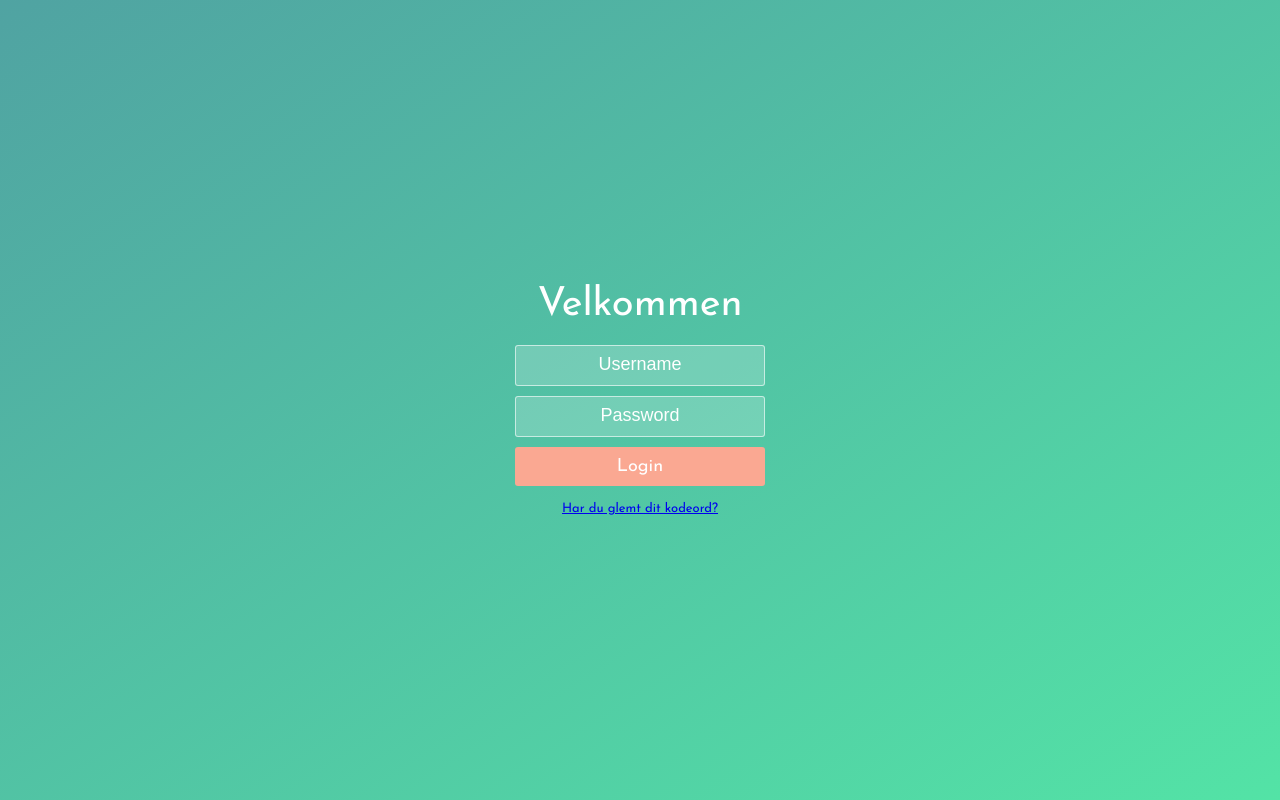
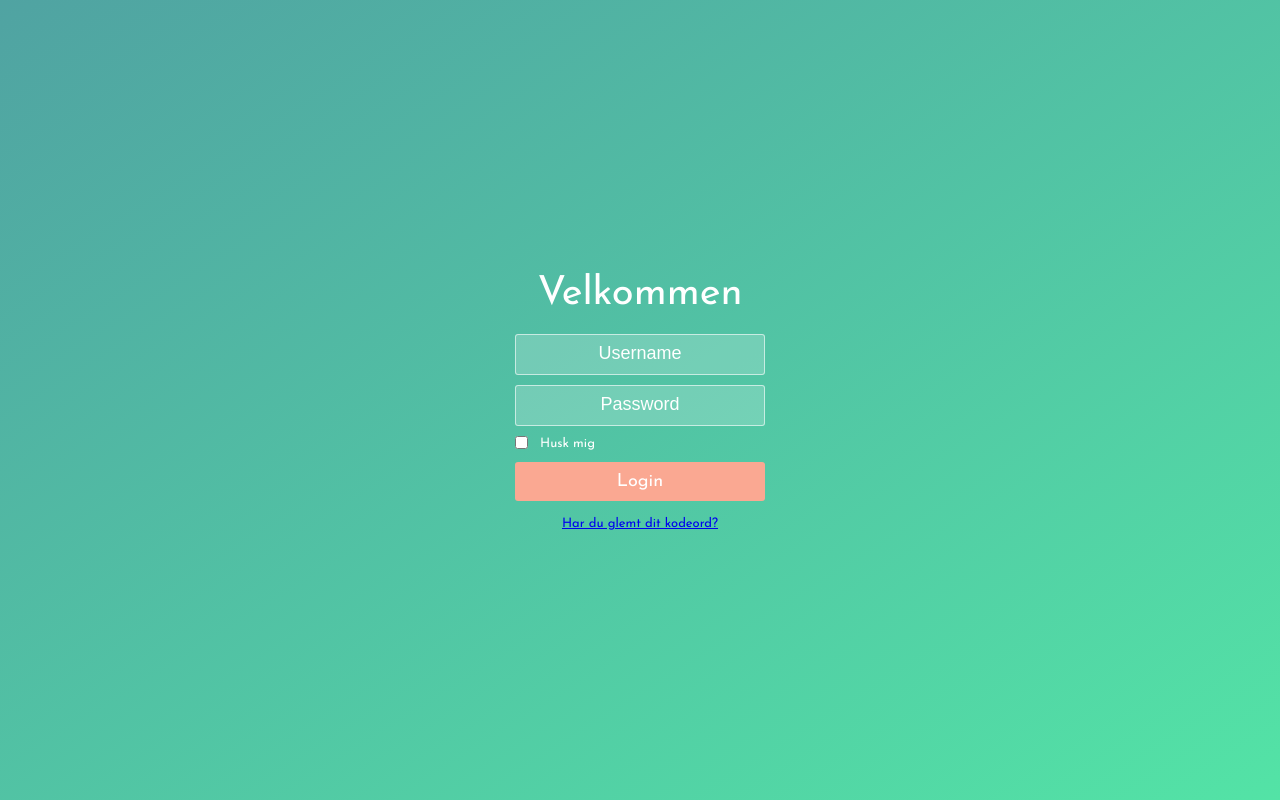
Before and after one commit to emilskovmand/Ordresystem-Relatel, a React (Create React App) app in the folder client/: page /login in a window 1280 px wide. Built offline with nearby package versions, Linux system fonts and the light colour scheme; no server answers.

Commit message:
Husk mig funktion

```diff
--- a/client/src/App.js
+++ b/client/src/App.js
@@ -18,7 +18,7 @@ function App() {
 	useEffect(() => {
 		GetUser().then(result => {
 			if (result.user !== undefined) {
-				if (auth.user === undefined) {
+				if (auth.user === null) {
 					auth.signout(() => {
 						fetch('/api/user/logout');
 					});
--- a/client/src/components/auth/login.js
+++ b/client/src/components/auth/login.js
@@ -1,4 +1,4 @@
-import { useState } from 'react';
+import { useState, useRef } from 'react';
 import { AuthLogin } from '../../services/userService'
 import { useAuth } from '../context/auth'
 import { useHistory } from 'react-router-dom'
@@ -6,6 +6,8 @@ import { useHistory } from 'react-router-dom'
 export default function LoginPage() {
     const [password, setPassword] = useState("");
     const [username, setUsername] = useState("");
+
+    const rememberMe = useRef();
 
     let history = useHistory();
     let auth = useAuth();
@@ -16,9 +18,15 @@ export default function LoginPage() {
         if (password.length > 0 && username.length > 0) {
             await AuthLogin(username, password);
 
-            auth.signin(() => {
-                history.replace(from);
-            });
+            if (rememberMe.current.checked) {
+                auth.memorySignin(() => {
+                    history.replace(from);
+                })
+            } else {
+                auth.signin(() => {
+                    history.replace(from);
+                });
+            }
         }
     }
 
@@ -29,8 +37,9 @@ export default function LoginPage() {
                     <div></div>
                     <h1>Velkommen</h1>
                     <div className="form">
-                        <input id="usernameField" type="text" maxLength={60} placeholder="Username" onChange={e => setUsername(e.target.value)} />
-                        <input id="passwordField" type="password" placeholder="Password" onChange={e => setPassword(e.target.value)} />
+                        <input id="usernameField" className="credential" type="text" maxLength={60} placeholder="Username" onChange={e => setUsername(e.target.value)} />
+                        <input id="passwordField" className="credential" type="password" placeholder="Password" onChange={e => setPassword(e.target.value)} />
+                        <input ref={input => rememberMe.current = input} type="checkbox" /> <p>Husk mig</p>
                         <button onClick={handleLogin} type="submit" id="login-button">Login</button>
                     </div>
                     <a href="/forgotpassword">
--- a/client/src/components/context/auth.js
+++ b/client/src/components/context/auth.js
@@ -41,6 +41,13 @@ function useProvideAuth() {
     const signin = cb => {
         return UserAuth.signin(() => {
             setUser(UserAuth.user);
+            if (cb) cb();
+        })
+    }
+
+    const memorySignin = cb => {
+        return UserAuth.signin(() => {
+            setUser(UserAuth.user);
             localStorage.setItem('token', JSON.stringify(UserAuth.user));
             if (cb) cb();
         })
@@ -57,7 +64,8 @@ function useProvideAuth() {
     return {
         user,
         signin,
-        signout
+        signout,
+        memorySignin
     }
 }
 
--- a/client/src/sass/index.css
+++ b/client/src/sass/index.css
@@ -643,7 +643,7 @@ body {
   position: relative;
 }
 
-#login > .form-container .form > input {
+#login > .form-container .form > input.credential {
   display: block;
   -webkit-appearance: none;
      -moz-appearance: none;
@@ -664,21 +664,38 @@ body {
   font-weight: 300;
 }
 
-#login > .form-container .form > input:hover {
+#login > .form-container .form > input.credential:hover {
   background-color: rgba(255, 255, 255, 0.6);
 }
 
-#login > .form-container .form > input:focus {
+#login > .form-container .form > input.credential:focus {
   background-color: white;
   width: 300px;
   color: #53e3a6;
 }
 
-#login > .form-container .form > input::-webkit-input-placeholder {
+#login > .form-container .form > input.credential::-webkit-input-placeholder {
   /* WebKit browsers */
   font-family: 'Source Sans Pro', sans-serif;
   color: white;
   font-weight: 300;
+}
+
+#login > .form-container .form input[type="checkbox"] {
+  margin-left: 45px;
+  padding: 20px;
+  padding-bottom: 17px;
+  float: left;
+}
+
+#login > .form-container .form > p {
+  font-size: 13px;
+  font-weight: 100;
+  color: #ffffff;
+  padding: 0px 10px;
+  margin-left: 60px;
+  margin-bottom: 10px;
+  line-height: 16px;
 }
 
 #login > .form-container .form button {
--- a/client/src/sass/pages/_login.scss
+++ b/client/src/sass/pages/_login.scss
@@ -28,7 +28,7 @@
             display: block;
             position: relative;
 
-            >input {
+            >input.credential {
                 display: block;
                 appearance: none;
                 outline: 0;
@@ -67,6 +67,23 @@
                 }
             }
 
+            input[type="checkbox"] {
+                margin-left: 45px;
+                padding: 20px;
+                padding-bottom: 17px;
+                float: left;
+            }
+
+            >p {
+                font-size: 13px;
+                font-weight: 100;
+                color: #ffffff;
+                padding: 0px 10px;
+                margin-left: 60px;
+                margin-bottom: 10px;
+                line-height: 16px;
+            }
+
             button {
                 display: block;
                 appearance: none;
```
Also changed, not shown: 1 other file (tests, documents, lock files or other folders).
